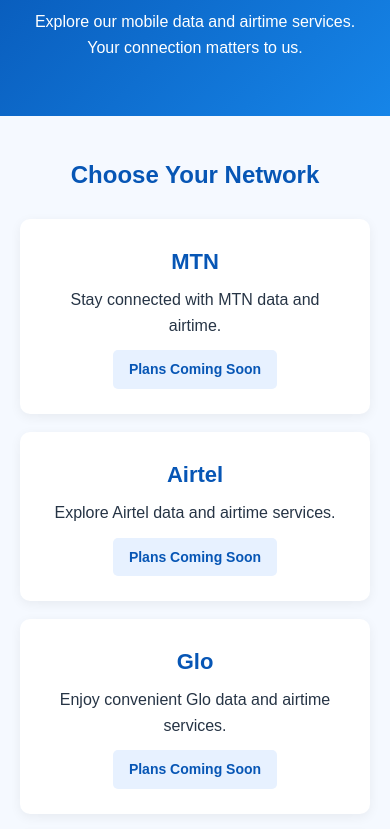
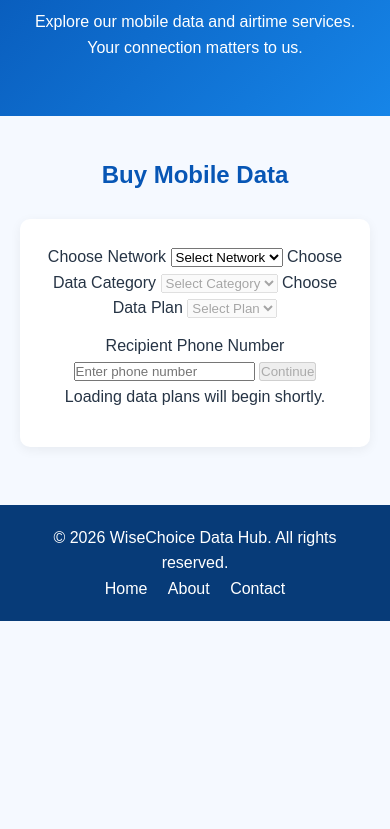
Before and after one commit to prudentkelechiibe-pixel/Wisechoice-datahub-, a plain HTML site: page store.html in a window 390 px wide. Shown: the part 216-1045 px from the top of the page. After the commit the page ends 844 px from the top, so only its background shows below. Drawn offline with Linux system fonts and the light colour scheme.

Commit message:
Update mobile data selection interface

```diff
--- a/store.html
+++ b/store.html
@@ -138,36 +138,40 @@
             </p>
         </section>
 
-        <section class="networks">
+<section class="networks">
+<h2>Buy Mobile Data</h2>
 
-            <h2>Choose Your Network</h2>
+<div class="network-card">
+<label for="networkSelect">Choose Network</label>
+<select id="networkSelect">
+<option value="">Select Network</option>
+<option value="MTN">MTN</option>
+<option value="AIRTEL">Airtel</option>
+<option value="GLO">Glo</option>
+</select>
 
-            <div class="network-card" id="mtn">
-                <h3>MTN</h3>
-                <p>Stay connected with MTN data and airtime.</p>
-                <span class="coming-soon">Plans Coming Soon</span>
-            </div>
+<label for="categorySelect">Choose Data Category</label>
+<select id="categorySelect" disabled>
+<option value="">Select Category</option>
+</select>
 
-            <div class="network-card" id="airtel">
-                <h3>Airtel</h3>
-                <p>Explore Airtel data and airtime services.</p>
-                <span class="coming-soon">Plans Coming Soon</span>
-            </div>
+<label for="planSelect">Choose Data Plan</label>
+<select id="planSelect" disabled>
+<option value="">Select Plan</option>
+</select>
 
-            <div class="network-card" id="glo">
-                <h3>Glo</h3>
-                <p>Enjoy convenient Glo data and airtime services.</p>
-                <span class="coming-soon">Plans Coming Soon</span>
-            </div>
+<p id="planPrice"></p>
 
-            <div class="network-card" id="9mobile">
-                <h3>9mobile</h3>
-                <p>Explore 9mobile data and airtime services.</p>
-                <span class="coming-soon">Plans Coming Soon</span>
-            </div>
+<label for="phoneNumber">Recipient Phone Number</label>
+<input type="tel" id="phoneNumber" placeholder="Enter phone number">
 
-        </section>
+<button type="button" id="continueButton" disabled>
+Continue
+</button>
 
+<p id="planMessage">Loading data plans will begin shortly.</p>
+</div>
+    </section>
     </main>
 
     <footer>
```
